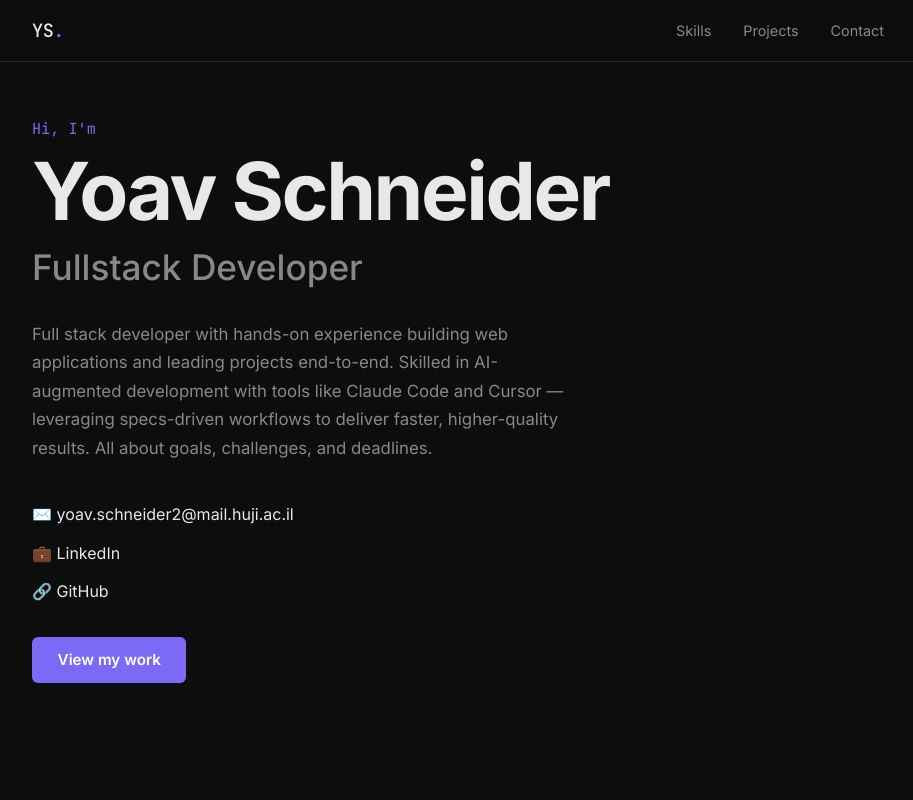
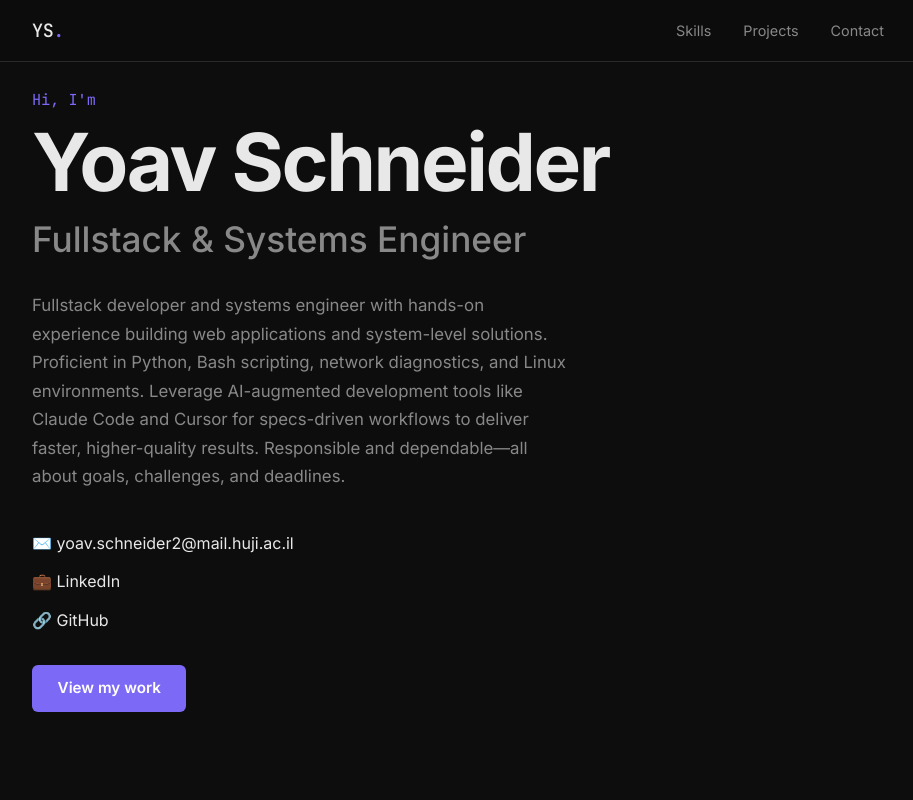
Before and after one commit to yoav235/landingPage, a React (Vite) app: page / in a window 1280 px wide. Shown: the top 800 px of the page, without its empty margins (182-1095 px from the left). Built offline with nearby package versions, Linux system fonts and the light colour scheme.

Commit message:
feat: add Hero component with personal profile and contact links

```diff
--- a/src/components/Hero.jsx
+++ b/src/components/Hero.jsx
@@ -6,14 +6,10 @@ export default function Hero() {
       <p className={styles.greeting}>Hi, I'm</p>
       <h1 className={styles.name}>Yoav Schneider</h1>
       <h2 className={styles.title}>
-        Fullstack Developer
+        Fullstack & Systems Engineer
       </h2>
       <p className={styles.bio}>
-        Full stack developer with hands-on experience building web applications
-        and leading projects end-to-end. Skilled in AI-augmented development
-        with tools like Claude Code and Cursor — leveraging specs-driven
-        workflows to deliver faster, higher-quality results. All about goals,
-        challenges, and deadlines.
+        Fullstack developer and systems engineer with hands-on experience building web applications and system-level solutions. Proficient in Python, Bash scripting, network diagnostics, and Linux environments. Leverage AI-augmented development tools like Claude Code and Cursor for specs-driven workflows to deliver faster, higher-quality results. Responsible and dependable—all about goals, challenges, and deadlines.
       </p>
       <div className={styles.contact}>
         <a href="mailto:yoav.schneider2@mail.huji.ac.il" className={styles.contactLink}>
```
